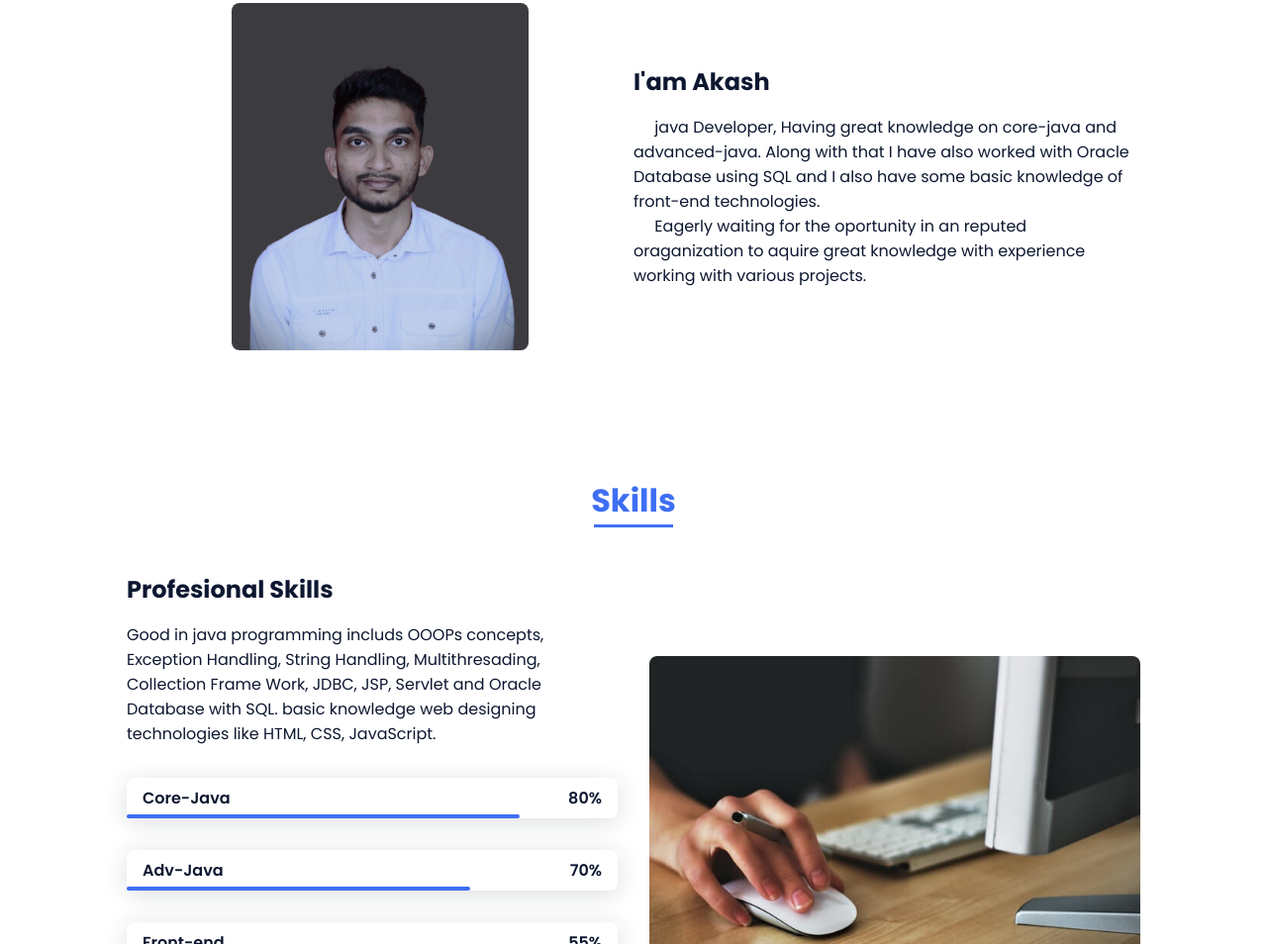
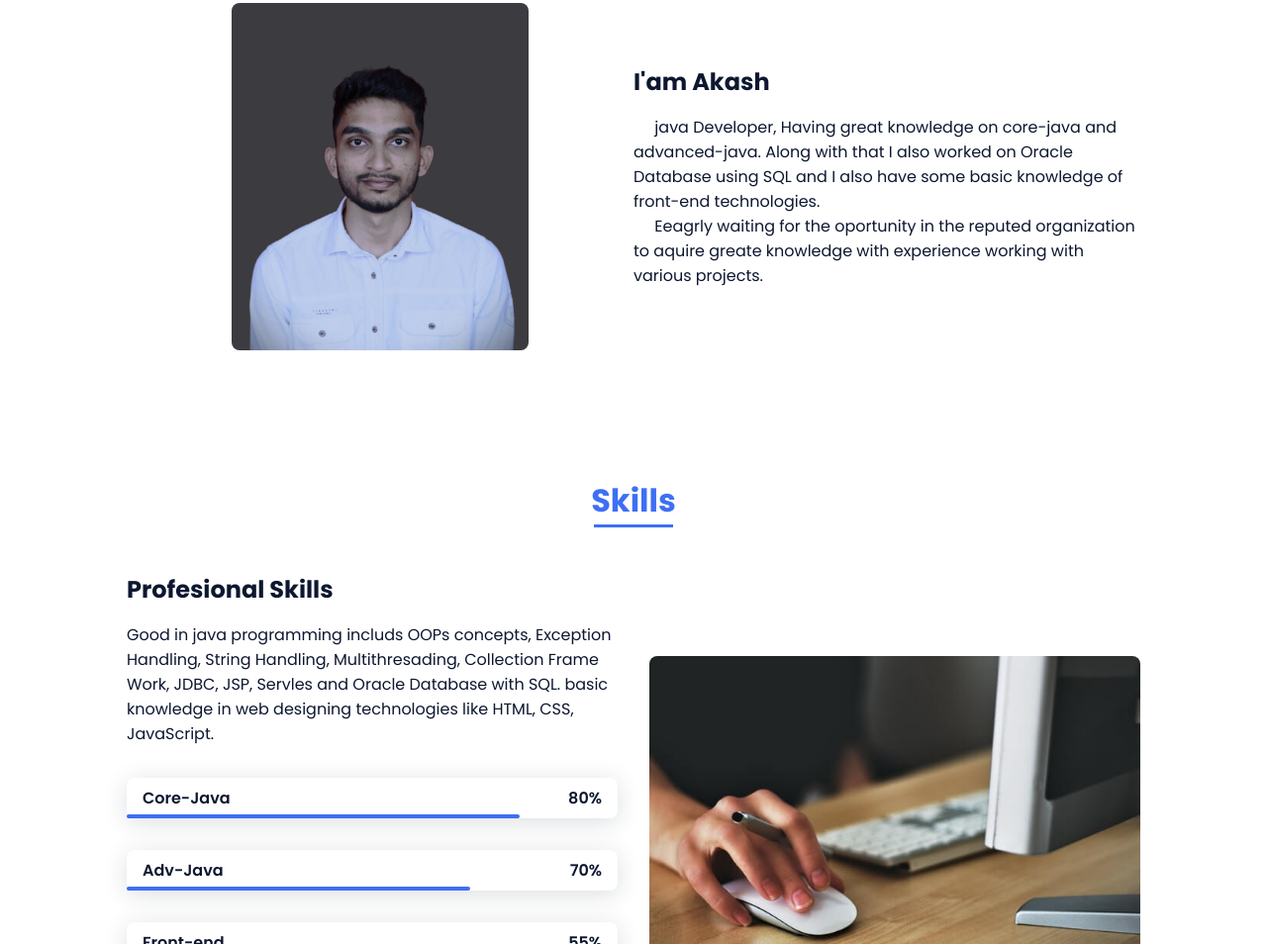
Before and after one commit to Fernandes-12akash/akashPortfolio, a plain HTML site: page index.html in a window 1280 px wide. Shown: the part 896-1850 px from the top of the page at 99% size. Drawn offline with nearby package versions, Linux system fonts and the light colour scheme.

Commit message:
Update index.html

```diff
--- a/index.html
+++ b/index.html
@@ -76,8 +76,8 @@
                     <div>
                         <h2 class="about__subtitle">I'am Akash</h2>
                         <p class="about__text">
-                            &nbsp;&nbsp;&nbsp;&nbsp;&nbsp;java Developer, Having great knowledge on core-java and advanced-java. Along with that I have also worked with Oracle Database using SQL and I also have some basic knowledge of front-end technologies.</p><p  class="about__text" >
-                            &nbsp;&nbsp;&nbsp;&nbsp;&nbsp;Eagerly waiting for the oportunity in an reputed oraganization to aquire great knowledge with experience working with various projects.
+                            &nbsp;&nbsp;&nbsp;&nbsp;&nbsp;java Developer, Having great knowledge on core-java and advanced-java. Along with that I also worked on Oracle Database using SQL and I also have some basic knowledge of front-end technologies.</p><p  class="about__text" >
+                            &nbsp;&nbsp;&nbsp;&nbsp;&nbsp;Eeagrly waiting for the oportunity in the reputed organization to aquire greate knowledge with experience working with various projects.
 
                         </p>
 
@@ -92,7 +92,7 @@
                 <div class="skills__container bd-grid">
                     <div>
                         <h2 class="skills__subtitle">Profesional Skills</h2>
-                        <p class="skills__text">Good in java programming includs OOOPs concepts, Exception Handling, String Handling, Multithresading, Collection Frame Work, JDBC, JSP, Servlet and Oracle Database with SQL. basic knowledge web designing technologies like HTML, CSS, JavaScript. </p>
+                        <p class="skills__text">Good in java programming includs OOPs concepts, Exception Handling, String Handling, Multithresading, Collection Frame Work, JDBC, JSP, Servles and Oracle Database with SQL. basic knowledge in web designing technologies like HTML, CSS, JavaScript. </p>
                         <div class="skills__data">
                             <div class="skills__names">
                                <!-- <i class='bx bxl-html5 skills__icon'></i>-->
```
